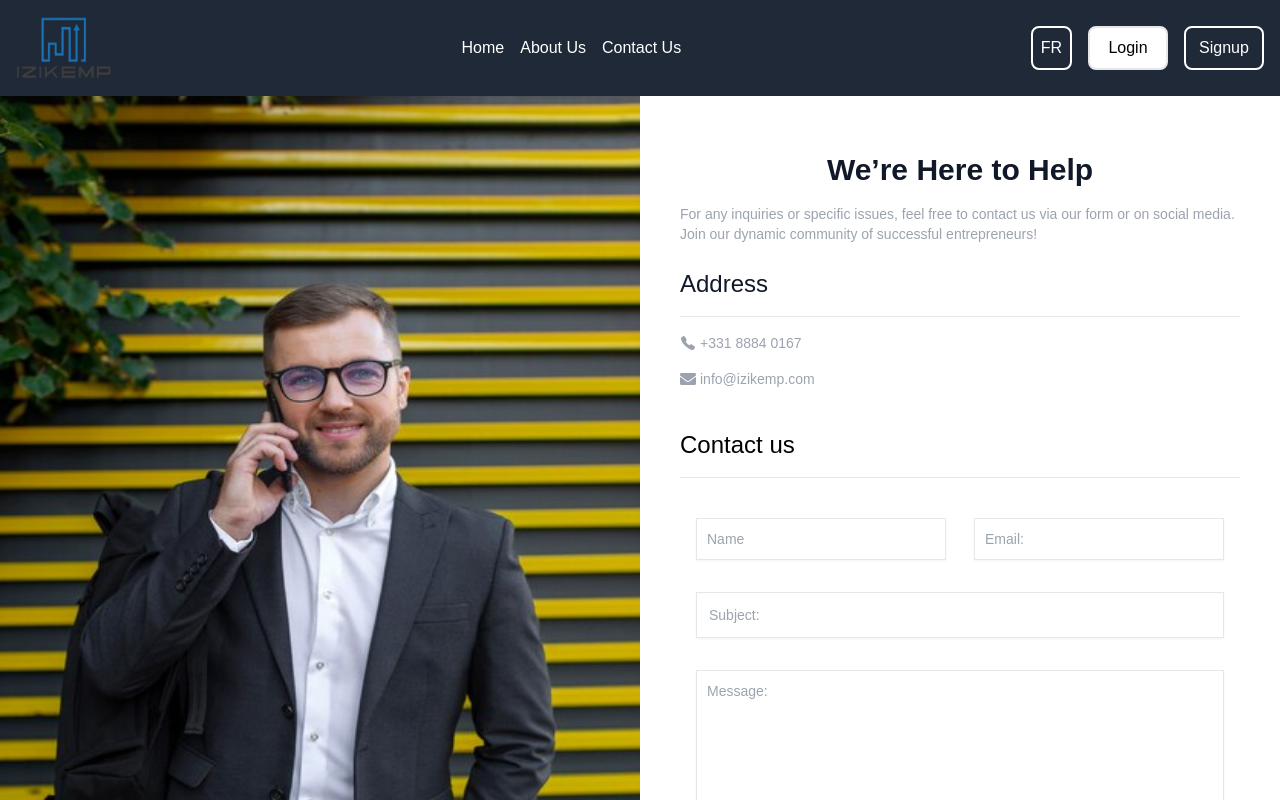
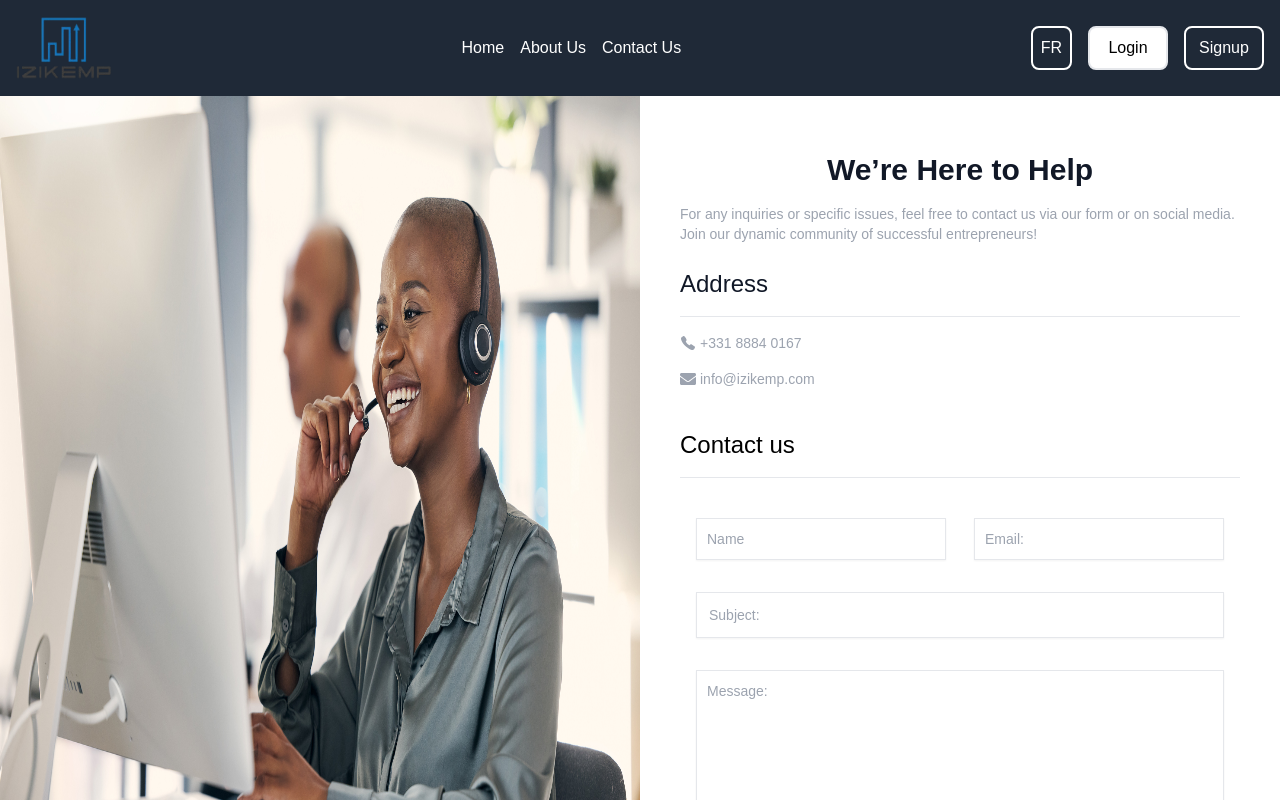
Before and after one commit to Snipbyte/report, a Next.js app: page /contact in a window 1280 px wide. Shown: the top 800 px of the page. Built offline with nearby package versions, Linux system fonts and the light colour scheme.

Commit message:
language fix

```diff
--- a/src/app/contact/page.js
+++ b/src/app/contact/page.js
@@ -13,7 +13,7 @@ const Contact = () => {
       {/* <Breadcrumb pageName="Contact Us" pageLink="/contact" /> */}
       <div className="md:flex ">
         <div className="md:w-1/2 w-full">
-          <Image className="w-full lg:h-[850px] h-full" src="/images/contact.jpg" width={1000} height={1000} />
+          <Image className="w-full lg:h-[850px] h-full" src="/images/contacts.jpg" width={1000} height={1000} />
         </div>
         <div className="md:w-1/2 w-full">
           <ContactForm />
```
Also changed, not shown: public/images/contact.jpg (deleted), public/images/contacts.jpg (added).
